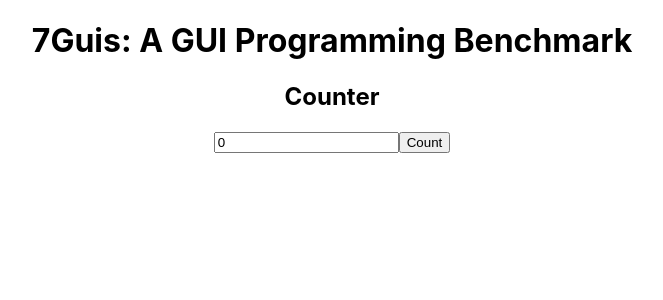
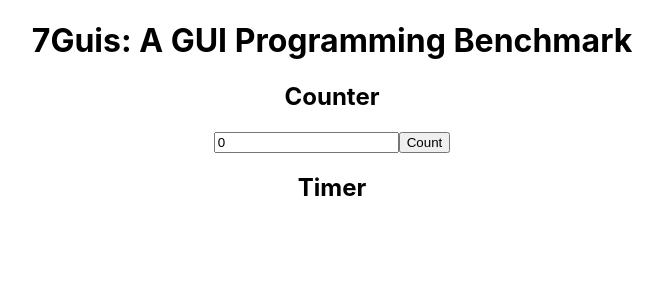
Before and after one commit to schang1146/react-7guis, a React (Create React App) app: page / in a window 1280 px wide. Shown: the top 300 px of the page, without its empty margins (308-971 px from the left). Built offline with nearby package versions, Linux system fonts and the light colour scheme.

Commit message:
Add files and imports for Timer (no functionality)

```diff
--- a/src/components/App/App.js
+++ b/src/components/App/App.js
@@ -1,4 +1,5 @@
 import Counter from '../Counter/Counter';
+import Timer from '../Timer/Timer';
 import './App.css';
 
 function App() {
@@ -6,6 +7,7 @@ function App() {
     <div className='App'>
       <h1>7Guis: A GUI Programming Benchmark</h1>
       <Counter />
+      <Timer />
     </div>
   );
 }
--- /dev/null
+++ b/src/components/Timer/Timer.js
@@ -0,0 +1,9 @@
+function Timer() {
+  return (
+    <div>
+      <h2>Timer</h2>
+    </div>
+  );
+}
+
+export default Timer;
```
